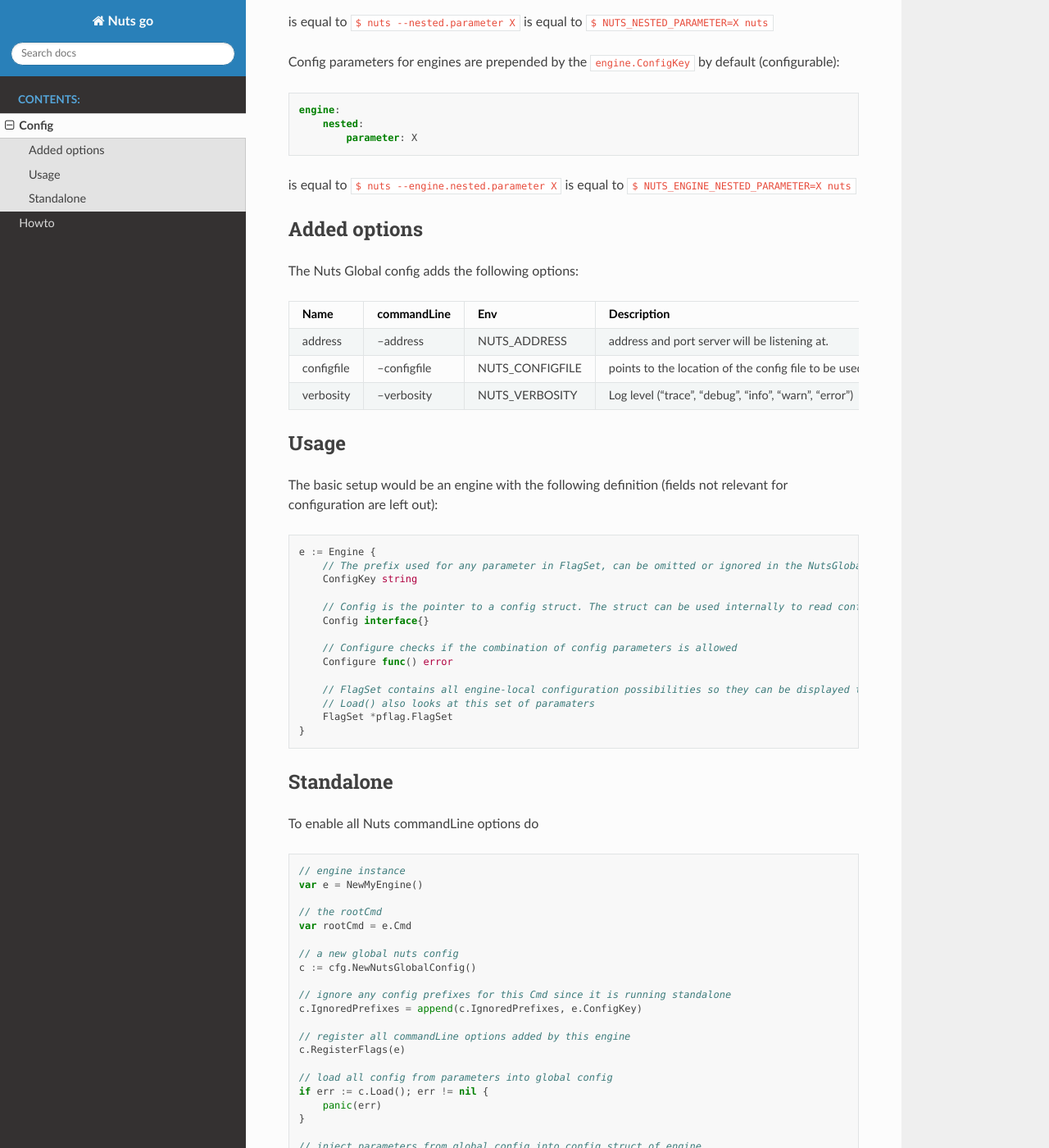
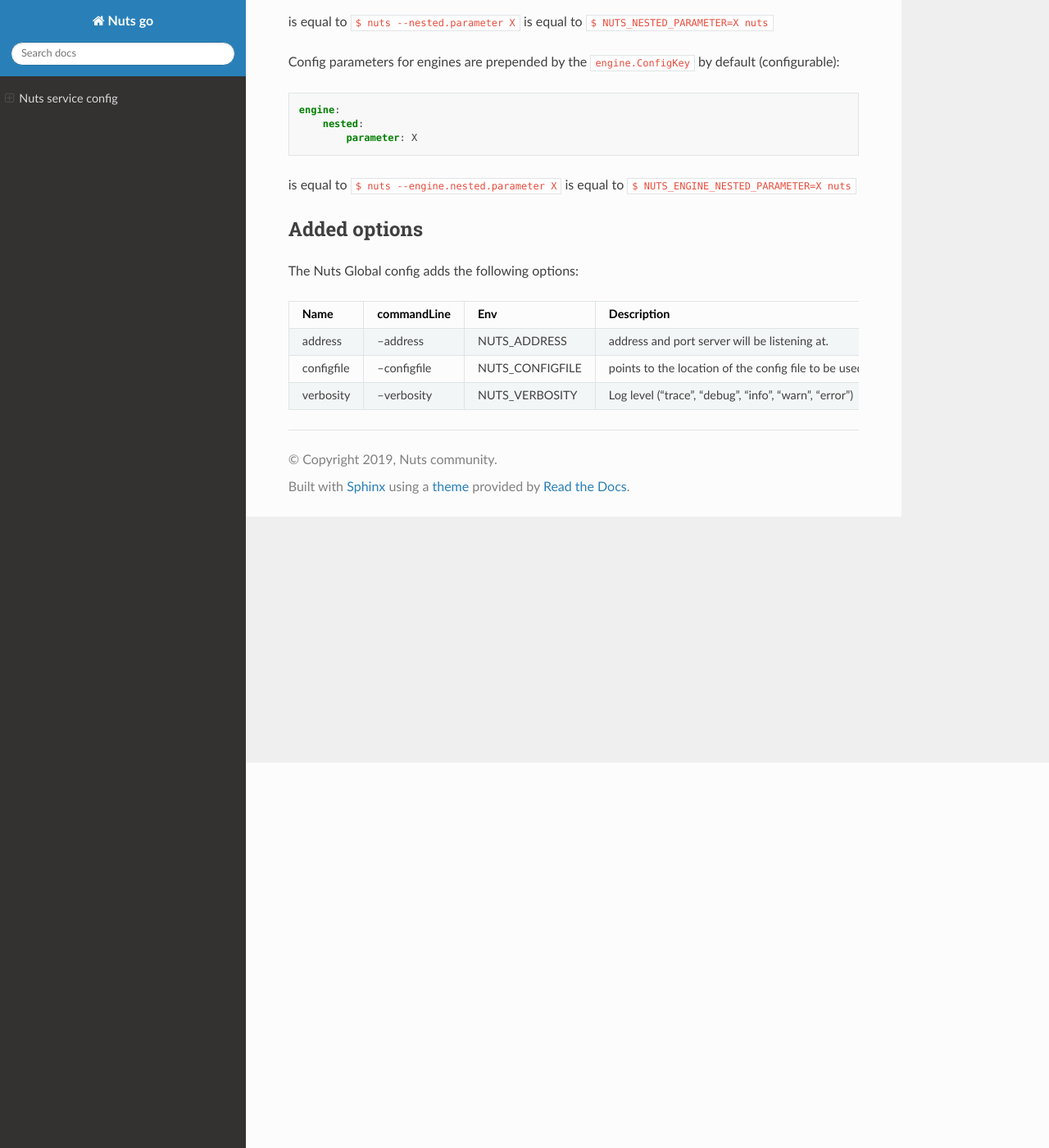
Before and after one commit to nuts-foundation/nuts-go, a Sphinx documentation site: the page built from docs/pages/configuration/nuts-go.rst, in a window 1280 px wide and 1400 px high, scrolled down 470 px. Shown: the whole window at 82% size. Built offline with Sphinx 7.4.7 and the Read the Docs theme 2.0.0, drawn with Linux system fonts in a browser that asks for light colours; some of the changed text lies outside the part shown.

```diff
--- a/docs/pages/config.rst
+++ b/docs/pages/configuration/nuts-go.rst
@@ -1,7 +1,9 @@
 .. _nuts-go-config:
 
-Config
-======
+Nuts service config
+###################
+
+.. marker-for-readme
 
 The Nuts-go library contains some configuration logic which allows for usage of configFiles, Environment variables and commandLine params transparently.
 If a Nuts engine is added as Engine it'll automatically work for the given engine. It is also possible for an engine to add the capabilities on a standalone basis.
@@ -31,7 +33,7 @@ is equal to ``$ nuts --engine.nested.parameter X`` is equal to ``$ NUTS_ENGINE_N
 
 
 Added options
--------------
+*************
 
 The Nuts Global config adds the following options:
 
@@ -42,66 +44,3 @@ address                 --address               NUTS_ADDRESS            address
 configfile              --configfile            NUTS_CONFIGFILE         points to the location of the config file to be used.
 verbosity               --verbosity             NUTS_VERBOSITY          Log level ("trace", "debug", "info", "warn", "error")
 =====================   ====================    =====================   ================================================================
-
-
-Usage
------
-
-The basic setup would be an engine with the following definition (fields not relevant for configuration are left out):
-
-.. code-block:: go
-
-    e := Engine {
-        // The prefix used for any parameter in FlagSet, can be omitted or ignored in the NutsGlobalConfig
-        ConfigKey string
-
-        // Config is the pointer to a config struct. The struct can be used internally to read config values.
-        Config interface{}
-
-        // Configure checks if the combination of config parameters is allowed
-        Configure func() error
-
-        // FlagSet contains all engine-local configuration possibilities so they can be displayed through the help command
-        // Load() also looks at this set of paramaters
-        FlagSet *pflag.FlagSet
-    }
-
-Standalone
-----------
-
-To enable all Nuts commandLine options do
-
-.. code-block:: go
-
-    // engine instance
-    var e = NewMyEngine()
-
-    // the rootCmd
-    var rootCmd = e.Cmd
-
-    // a new global nuts config
-    c := cfg.NewNutsGlobalConfig()
-
-    // ignore any config prefixes for this Cmd since it is running standalone
-    c.IgnoredPrefixes = append(c.IgnoredPrefixes, e.ConfigKey)
-
-    // register all commandLine options added by this engine
-    c.RegisterFlags(e)
-
-    // load all config from parameters into global config
-    if err := c.Load(); err != nil {
-        panic(err)
-    }
-
-    // inject parameters from global config into config struct of engine
-    if err := c.InjectIntoEngine(e); err != nil {
-        panic(err)
-    }
-
-    // check configuration on engine
-    if err := e.Configure(); err != nil {
-        panic(err)
-    }
-
-    // execute comand
-    rootCmd.Execute()
```
Also changed, not shown: README.rst (+74 -14 lines), README_template.rst (added, +31 -0 lines), docs/pages/development/nuts-go.rst (added, +48 -0 lines), docs/pages/howto.rst (deleted, +0 -15 lines), 1 other file.
